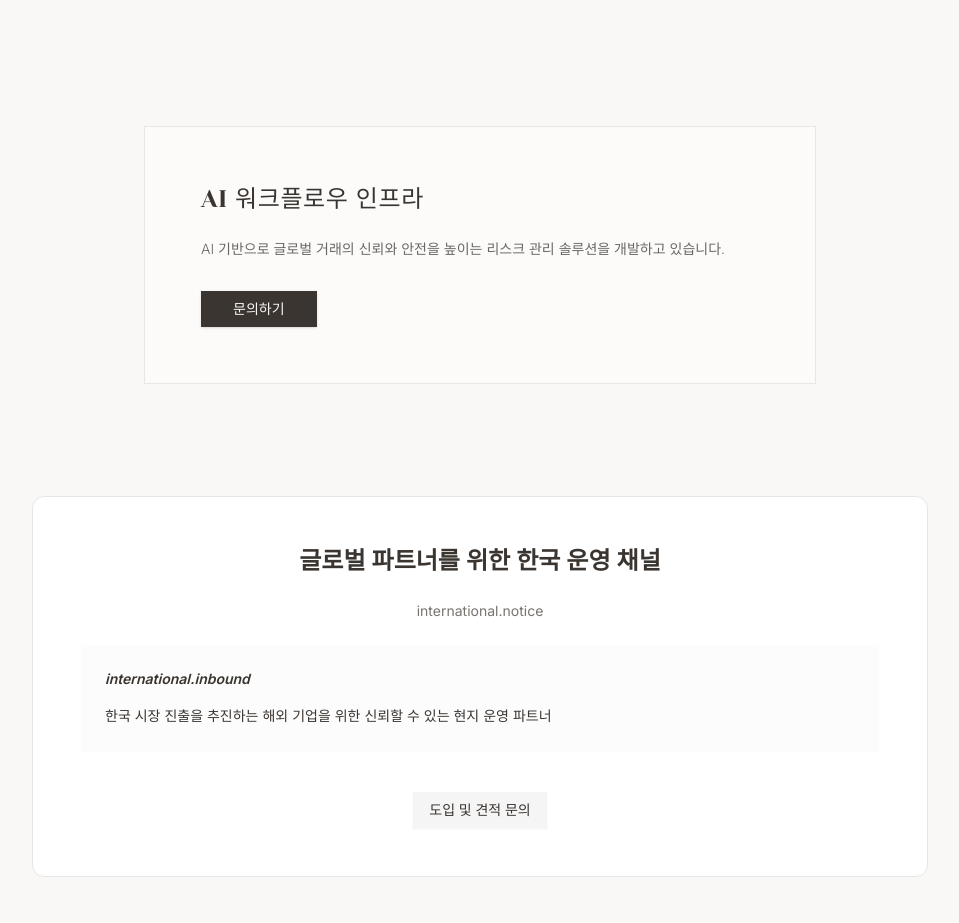
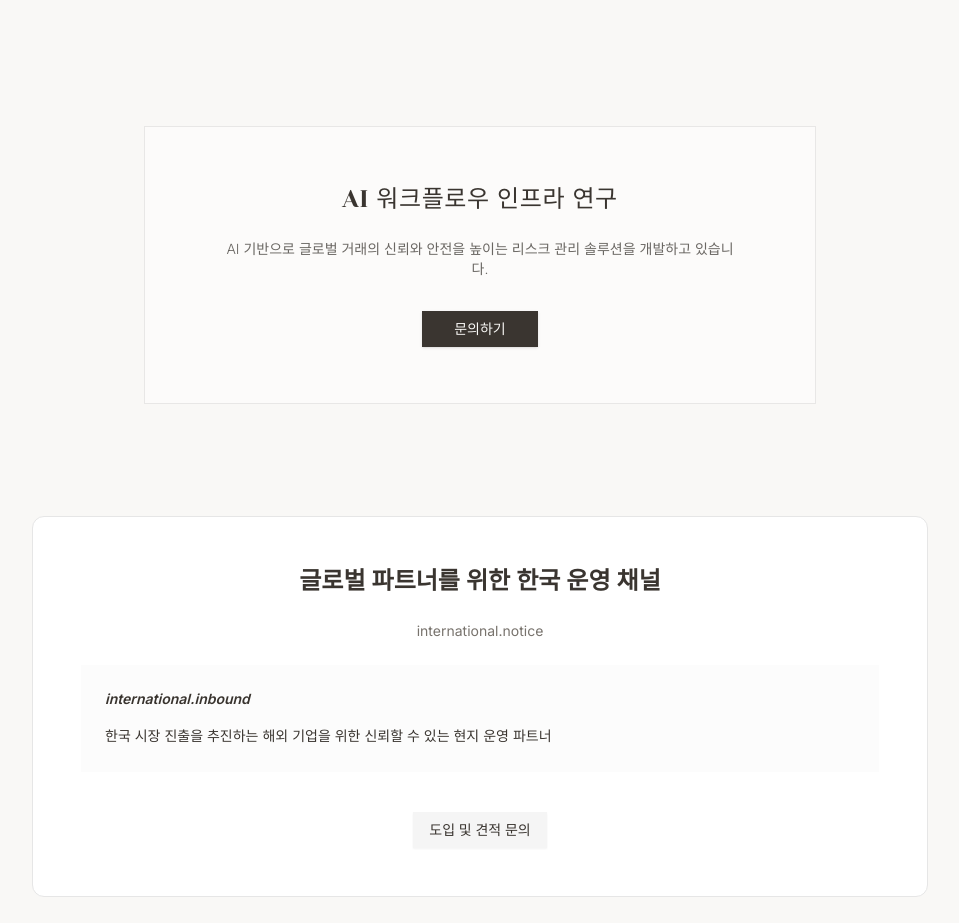
Before and after one commit to tteehhaa/theo-ne-landing, a React (Vite) app: page / in a window 1280 px wide. Shown: the part 1400-2323 px from the top of the page, without its empty margins (160-1119 px from the left). Built offline with nearby package versions, Linux system fonts and the light colour scheme.

Commit message:
Update InnovationSection.tsx

```diff
--- a/src/components/sections/InnovationSection.tsx
+++ b/src/components/sections/InnovationSection.tsx
@@ -6,16 +6,16 @@ export default function InnovationSection() {
 
   return (
     <section id="innovation" className="py-12 container mx-auto px-6">
-      {/* ServiceSection과 동일한 최대 너비 제한 */}
       <div className="max-w-2xl mx-auto">
-        {/* 테두리, 패딩, 배경색을 ServiceSection과 통일 */}
-        <div className="border border-charcoal/10 p-10 lg:p-14 bg-white/50">
+        {/* 모든 요소를 중앙 정렬하고 일정한 간격 유지 */}
+        <div className="border border-charcoal/10 p-10 lg:p-14 bg-white/50 text-center flex flex-col items-center">
+
           <h3 className="font-serif text-xl lg:text-2xl text-charcoal mb-6 tracking-wide">
-            AI 워크플로우 인프라
+            {t('innovation.title')}
           </h3>
 
-          <p className="text-xs lg:text-sm font-light leading-relaxed text-charcoal/75 mb-8">
-            AI 기반으로 글로벌 거래의 신뢰와 안전을 높이는 리스크 관리 솔루션을 개발하고 있습니다.
+          <p className="text-xs lg:text-sm font-light leading-relaxed text-charcoal/75 mb-8 max-w-lg">
+            {t('innovation.desc')}
           </p>
 
           <a href="?type=rnd#contact">
@@ -23,6 +23,7 @@ export default function InnovationSection() {
               {t('innovation.btn')}
             </Button>
           </a>
+
         </div>
       </div>
     </section>
```
